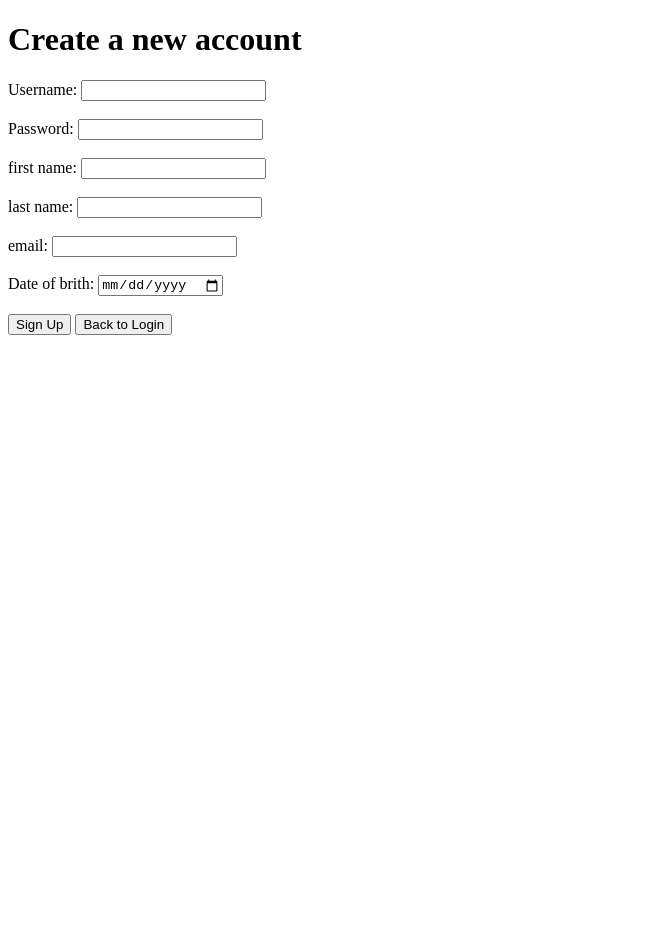
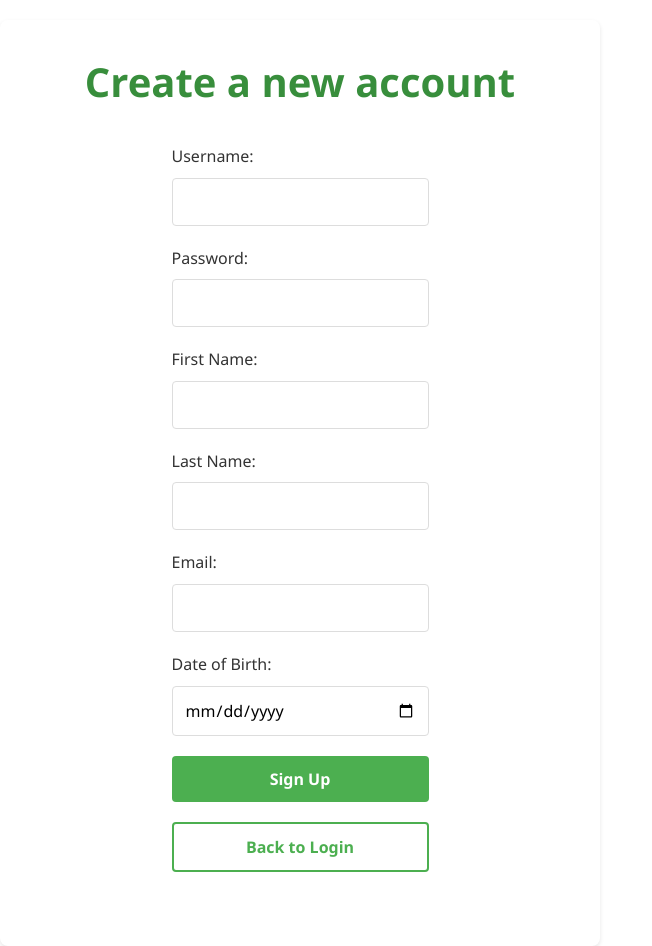
Before and after one commit to H0peXX/SuperNote_maomo, a Flask app: template frontend/templates/signup.html in a window 1280 px wide. Shown: the whole page, without its empty margins (0-652 px from the left). Before the commit the page ends 800 px from the top, so only its background shows below. Run offline with Flask 3, Linux system fonts and the light colour scheme; the template is opened without the code that fills it, so the values that code supplies are empty.

Commit message:
Enhance UI with modern styling and improved layout

```diff
--- a/frontend/templates/signup.html
+++ b/frontend/templates/signup.html
@@ -3,35 +3,48 @@
 
 <head>
     <title>SuperNote Signup</title>
+    <link rel="stylesheet" href="styles.css">
 </head>
 
-<body>
+<body class="container">
     <h1>Create a new account</h1>
 
     <form id="signup-form">
-        <label for="username">Username:</label>
-        <input type="text" id="username" name="username" required /><br><br>
+        <div class="form-group">
+            <label for="username">Username:</label>
+            <input type="text" id="username" name="username" required />
+        </div>
 
-        <label for="password">Password:</label>
-        <input type="password" id="password" name="password" required /><br><br>
+        <div class="form-group">
+            <label for="password">Password:</label>
+            <input type="password" id="password" name="password" required />
+        </div>
 
-        <label for="fname">first name:</label>
-        <input type="text" id="fname" name="fname" required /><br><br>
+        <div class="form-group">
+            <label for="fname">First Name:</label>
+            <input type="text" id="fname" name="fname" required />
+        </div>
 
-        <label for="lname">last name:</label>
-        <input type="text" id="lname" name="lname" required /><br><br>
+        <div class="form-group">
+            <label for="lname">Last Name:</label>
+            <input type="text" id="lname" name="lname" required />
+        </div>
 
-        <label for="email">email:</label>
-        <input type="email" id="email" name="email" required /><br><br>
+        <div class="form-group">
+            <label for="email">Email:</label>
+            <input type="email" id="email" name="email" required />
+        </div>
 
-        <label for="dob">Date of brith:</label>
-        <input type="date" id="dob" name="dob" required /><br><br>
+        <div class="form-group">
+            <label for="dob">Date of Birth:</label>
+            <input type="date" id="dob" name="dob" required />
+        </div>
 
-        <button type="submit">Sign Up</button>
-        <button type="button" id="login-btn">Back to Login</button>
+        <button type="submit" class="btn-primary">Sign Up</button>
+        <button type="button" id="login-btn" class="btn-secondary">Back to Login</button>
     </form>
 
-    <p id="signup-status"></p>
+    <p id="signup-status" class="status-message"></p>
 
     <script>
         document.getElementById('signup-form').addEventListener('submit', async function (e) {
--- /dev/null
+++ b/frontend/templates/styles.css
@@ -0,0 +1,152 @@
+:root {
+    --primary-color: #4CAF50;
+    --primary-dark: #388E3C;
+    --accent-color: #FFC107;
+    --error-color: #f44336;
+    --success-color: #4CAF50;
+    --text-color: #333;
+    --bg-color: #f5f5f5;
+    --card-bg: #ffffff;
+}
+
+* {
+    margin: 0;
+    padding: 0;
+    box-sizing: border-box;
+    font-family: 'Segoe UI', Tahoma, Geneva, Verdana, sans-serif;
+}
+
+body {
+    background-color: var(--bg-color);
+    color: var(--text-color);
+    line-height: 1.6;
+    padding: 20px;
+    min-height: 100vh;
+    display: flex;
+    flex-direction: column;
+    align-items: center;
+}
+
+.container {
+    max-width: 600px;
+    width: 100%;
+    padding: 30px;
+    background: var(--card-bg);
+    border-radius: 8px;
+    box-shadow: 0 2px 4px rgba(0, 0, 0, 0.1);
+    margin-top: 20px;
+}
+
+h1 {
+    color: var(--primary-dark);
+    text-align: center;
+    margin-bottom: 30px;
+    font-size: 2.5em;
+}
+
+form {
+    display: flex;
+    flex-direction: column;
+    gap: 20px;
+}
+
+.form-group {
+    display: flex;
+    flex-direction: column;
+    gap: 8px;
+}
+
+label {
+    font-weight: 500;
+    color: var(--text-color);
+}
+
+input {
+    padding: 12px;
+    border: 1px solid #ddd;
+    border-radius: 4px;
+    font-size: 16px;
+    transition: border-color 0.3s ease;
+}
+
+input:focus {
+    outline: none;
+    border-color: var(--primary-color);
+    box-shadow: 0 0 0 2px rgba(76, 175, 80, 0.1);
+}
+
+button {
+    padding: 12px 24px;
+    border: none;
+    border-radius: 4px;
+    font-size: 16px;
+    font-weight: 600;
+    cursor: pointer;
+    transition: all 0.3s ease;
+}
+
+.btn-primary {
+    background-color: var(--primary-color);
+    color: white;
+}
+
+.btn-primary:hover {
+    background-color: var(--primary-dark);
+}
+
+.btn-secondary {
+    background-color: transparent;
+    color: var(--primary-color);
+    border: 2px solid var(--primary-color);
+}
+
+.btn-secondary:hover {
+    background-color: rgba(76, 175, 80, 0.1);
+}
+
+.status-message {
+    padding: 12px;
+    border-radius: 4px;
+    margin-top: 20px;
+    text-align: center;
+}
+
+.status-message.error {
+    background-color: rgba(244, 67, 54, 0.1);
+    color: var(--error-color);
+}
+
+.status-message.success {
+    background-color: rgba(76, 175, 80, 0.1);
+    color: var(--success-color);
+}
+
+.button-group {
+    display: flex;
+    gap: 12px;
+    justify-content: center;
+    margin-top: 20px;
+}
+
+@media (max-width: 480px) {
+    .container {
+        padding: 20px;
+    }
+
+    h1 {
+        font-size: 2em;
+    }
+
+    .button-group {
+        flex-direction: column;
+    }
+}
+
+.loading {
+    opacity: 0.7;
+    pointer-events: none;
+}
+
+.loading::after {
+    content: "...";
+}
```
Also changed, not shown: frontend/templates/index.html (+10 -5 lines), frontend/templates/login.html (+15 -9 lines).
